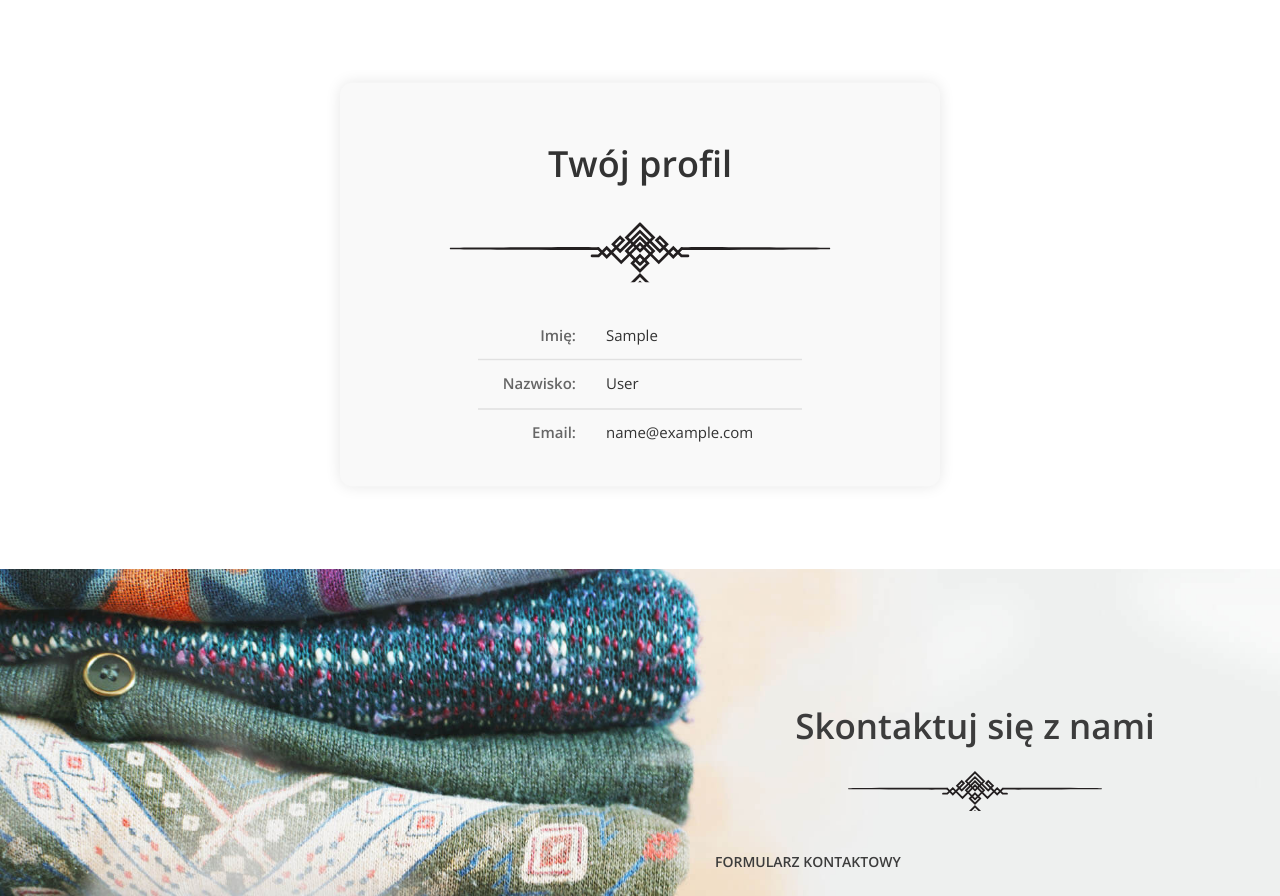
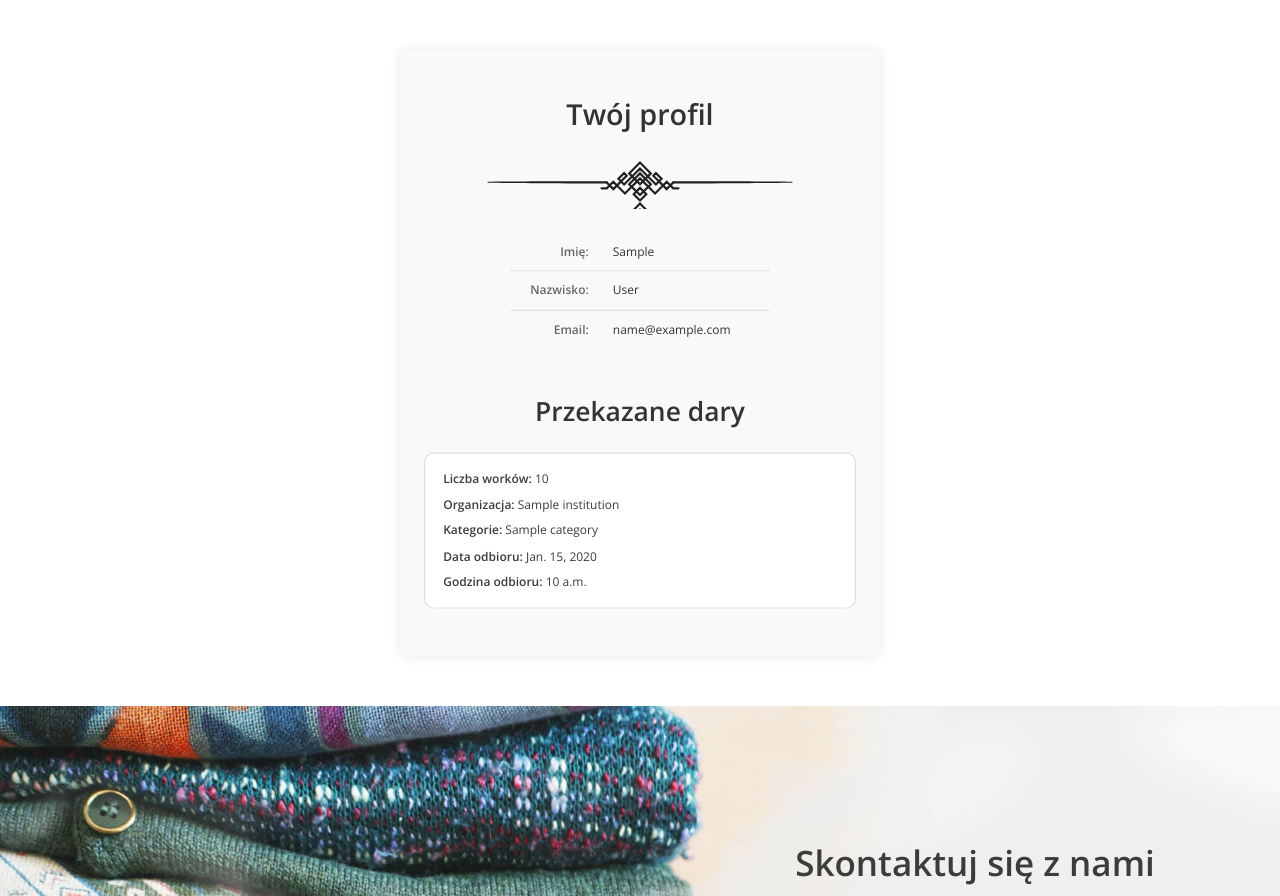
Before and after one commit to AdamWiercioch95/donation_app, a Django app: page /user_profile/ in a window 1280 px wide. Shown: the part 125-1021 px from the top of the page. Run offline with Django 5.2, Linux system fonts and the light colour scheme; a user stored in the database is signed in; tables that the repository leaves empty hold one stand-in row (values such as "Sample post").

Commit message:
list of donation in user profile

```diff
--- a/project_app/static/css/style.css
+++ b/project_app/static/css/style.css
@@ -1831,12 +1831,12 @@ footer .bottom-line--icons a img {
 /* Profil użytkownika */
 .container--profile {
     max-width: 400px;
-    margin: 150px auto;
+    margin: 100px auto;
     padding: 20px;
     background-color: #f9f9f9;
     border-radius: 8px;
     box-shadow: 0 0 10px rgba(0, 0, 0, 0.1);
-    transform: scale(1.5);
+    transform: scale(1.2);
 }
 
 .profile-header {
@@ -1881,3 +1881,33 @@ footer .bottom-line--icons a img {
     text-align: left;
     padding-left: 10px;
 }
+
+.donations-header {
+    margin-top: 40px;
+    text-align: center;
+}
+
+.donations-header h3 {
+    font-size: 22px;
+    color: #333;
+}
+
+.donations-list {
+    margin-top: 20px;
+}
+
+.donation-item {
+    background-color: #fff;
+    border: 1px solid #e1e1e1;
+    border-radius: 8px;
+    padding: 15px;
+    margin-bottom: 20px;
+}
+
+.donation-detail {
+    margin-bottom: 10px;
+}
+
+.donation-detail:last-child {
+    margin-bottom: 0;
+}
--- a/project_app/views.py
+++ b/project_app/views.py
@@ -139,3 +139,8 @@ class LogoutView(View):
 
 class UserProfileView(LoginRequiredMixin, TemplateView):
     template_name = 'user_profile.html'
+
+    def get_context_data(self, **kwargs):
+        context = super().get_context_data(**kwargs)
+        context['donations'] = Donation.objects.filter(user=self.request.user)
+        return context
--- a/templates/user_profile.html
+++ b/templates/user_profile.html
@@ -4,6 +4,7 @@
 
 {% block content %}
 <div class="container container--profile">
+
     <div class="profile-header">
         <h2>Twój profil</h2>
     </div>
@@ -21,5 +22,23 @@
             <span class="profile-value">{{ user.email }}</span>
         </div>
     </div>
+
+    <div class="donations-header">
+        <h3>Przekazane dary</h3>
+    </div>
+    <div class="donations-list">
+        {% for donation in donations %}
+        <div class="donation-item">
+            <div class="donation-detail"><strong>Liczba worków:</strong> {{ donation.quantity }}</div>
+            <div class="donation-detail"><strong>Organizacja:</strong> {{ donation.institution.name }}</div>
+            <div class="donation-detail"><strong>Kategorie:</strong> {{ donation.categories.all|join:", " }}</div>
+            <div class="donation-detail"><strong>Data odbioru:</strong> {{ donation.pick_up_date }}</div>
+            <div class="donation-detail"><strong>Godzina odbioru:</strong> {{ donation.pick_up_time }}</div>
+        </div>
+        {% empty %}
+        <p>Nie przekazałeś jeszcze żadnych darów.</p>
+        {% endfor %}
+    </div>
+
 </div>
 {% endblock %}
```
